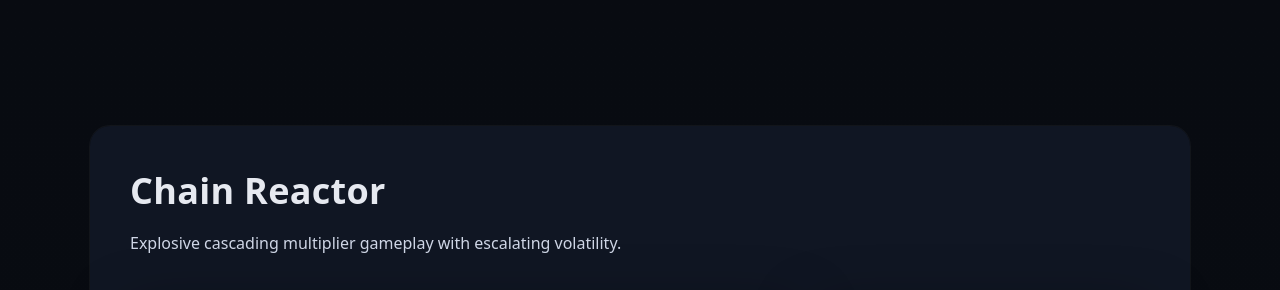
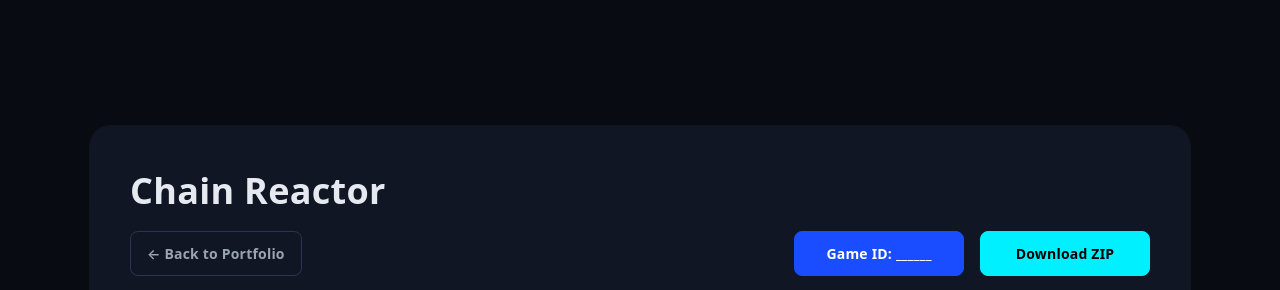
Before and after one commit to Flubberdybubberdy/instantwin-site-11, a plain HTML site: page index.html in a window 1280 px wide. Shown: the part 2664-2954 px from the top of the page. Drawn offline with Linux system fonts and the light colour scheme.

Commit message:
Update index.html

```diff
--- a/index.html
+++ b/index.html
@@ -443,6 +443,17 @@
 <!-- DETAIL SECTIONS (Landscape + Portrait) -->
 <section id="chain-reactor" class="game-detail">
   <h2>Chain Reactor</h2>
+  <div class="detail-actions">
+  <a href="#portfolio" class="btn">← Back to Portfolio</a>
+
+  <div class="right-actions">
+    <a class="btn game-id">Game ID: ______</a>
+    <a class="btn download" href="./downloads/chain-reactor.zip" download>
+      Download ZIP
+    </a>
+  </div>
+</div>
+
 
   <p>Explosive cascading multiplier gameplay with escalating volatility.</p>
   <div class="game-images">
```
